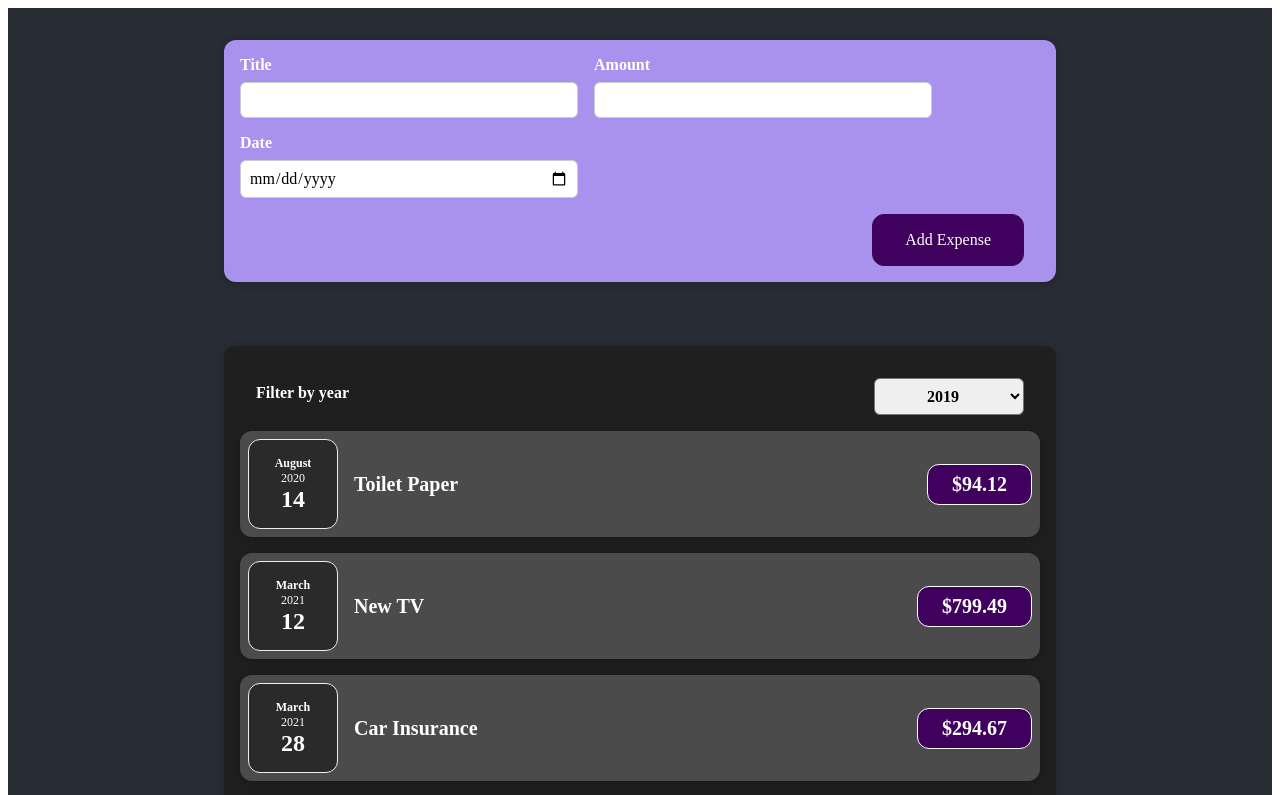
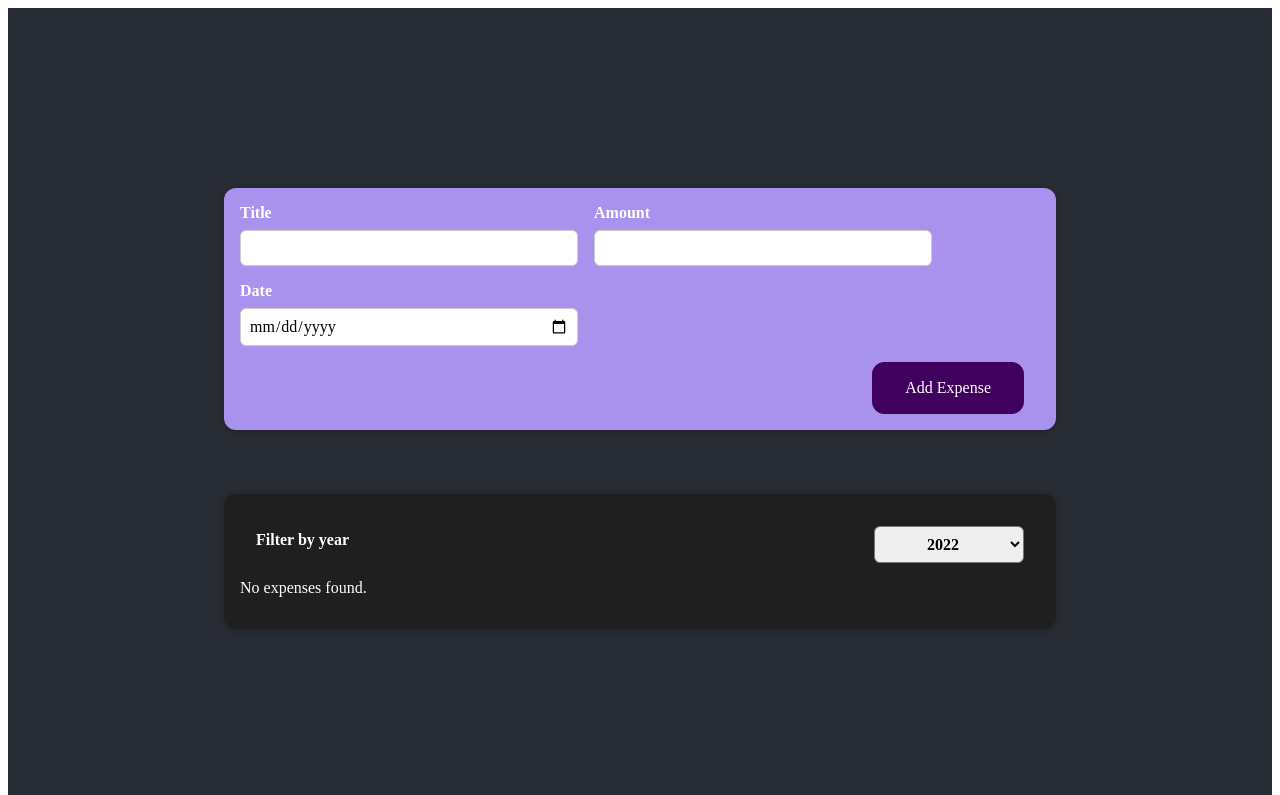
Before and after one commit to Kankenny/expense-tracker, a React (Create React App) app: page / in a window 1280 px wide. Shown: the top 795 px of the page. Built offline with nearby package versions, Linux system fonts and the light colour scheme.

Commit message:
Output conditional content

```diff
--- a/src/components/Expenses/Expenses.js
+++ b/src/components/Expenses/Expenses.js
@@ -6,10 +6,27 @@ import Card from '../UI/Card'
 import ExpensesFilter from './ExpenseFilter'
 
 const Expenses = (props) => {
-	const [filteredYear, setFilteredYear] = useState('2019')
+	const [filteredYear, setFilteredYear] = useState('2022')
 
 	const filterChangeHandler = (selectedYear) => {
 		setFilteredYear(selectedYear)
+	}
+
+	const filteredExpenses = props.items.filter((expense) => {
+		return expense.date.getFullYear().toString() === filteredYear
+	})
+
+	let expensesContent = <p>No expenses found.</p>
+
+	if (filteredExpenses.length > 0) {
+		expensesContent = filteredExpenses.map((expense) => (
+			<ExpenseItem
+				key={expense.id}
+				title={expense.title}
+				amount={expense.amount}
+				date={expense.date}
+			/>
+		))
 	}
 
 	return (
@@ -19,14 +36,19 @@ const Expenses = (props) => {
 					onFilterChange={filterChangeHandler}
 					selected={filteredYear}
 				/>
-				{props.items.map((expense) => (
+				{/* {filteredExpenses.length === 0 ? (
+					<p>No expenses found.</p>
+				) : (
+					filteredExpenses.map((expense) => (
 						<ExpenseItem
 							key={expense.id}
 							title={expense.title}
 							amount={expense.amount}
 							date={expense.date}
 						/>
-				))}
+					))
+				)} */}
+				{expensesContent}
 			</Card>
 		</div>
 	)
```
Lines whose indentation alone changed are shown as unchanged.
